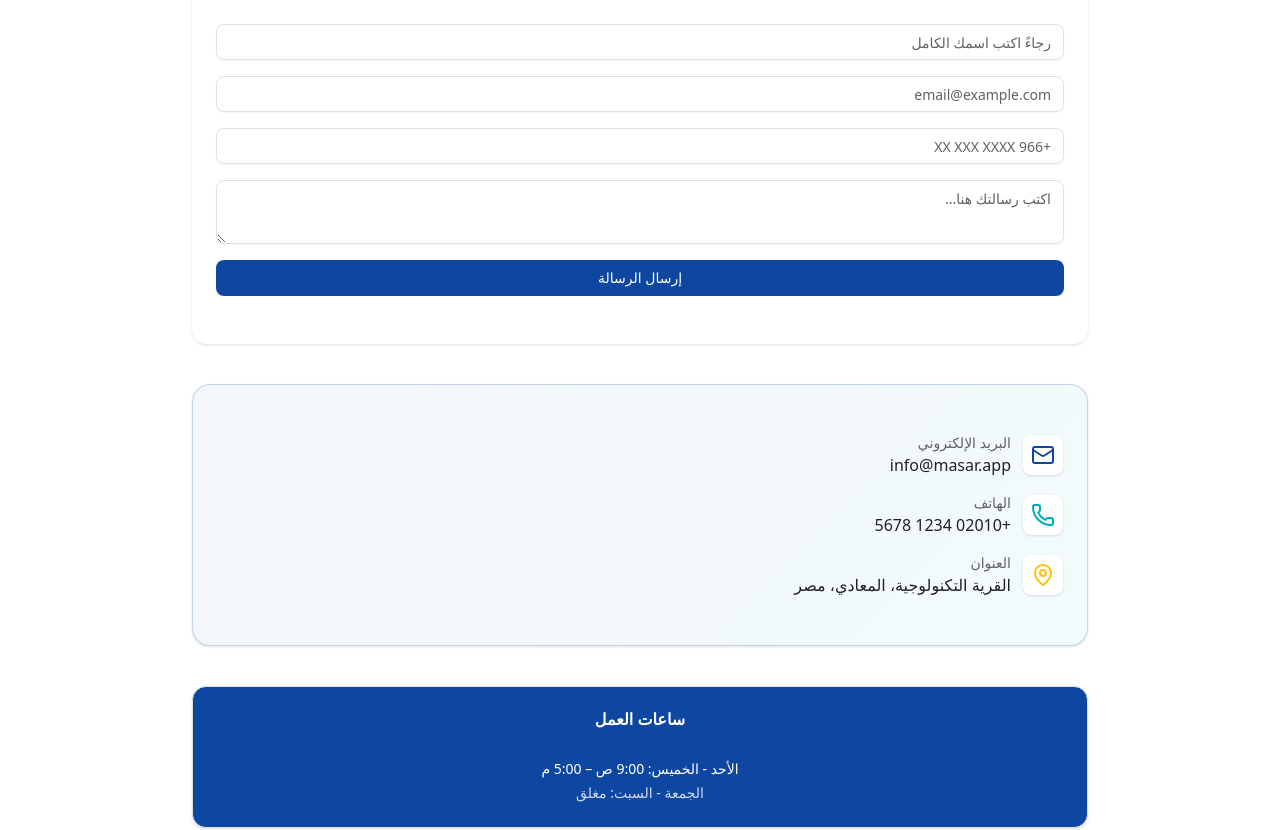
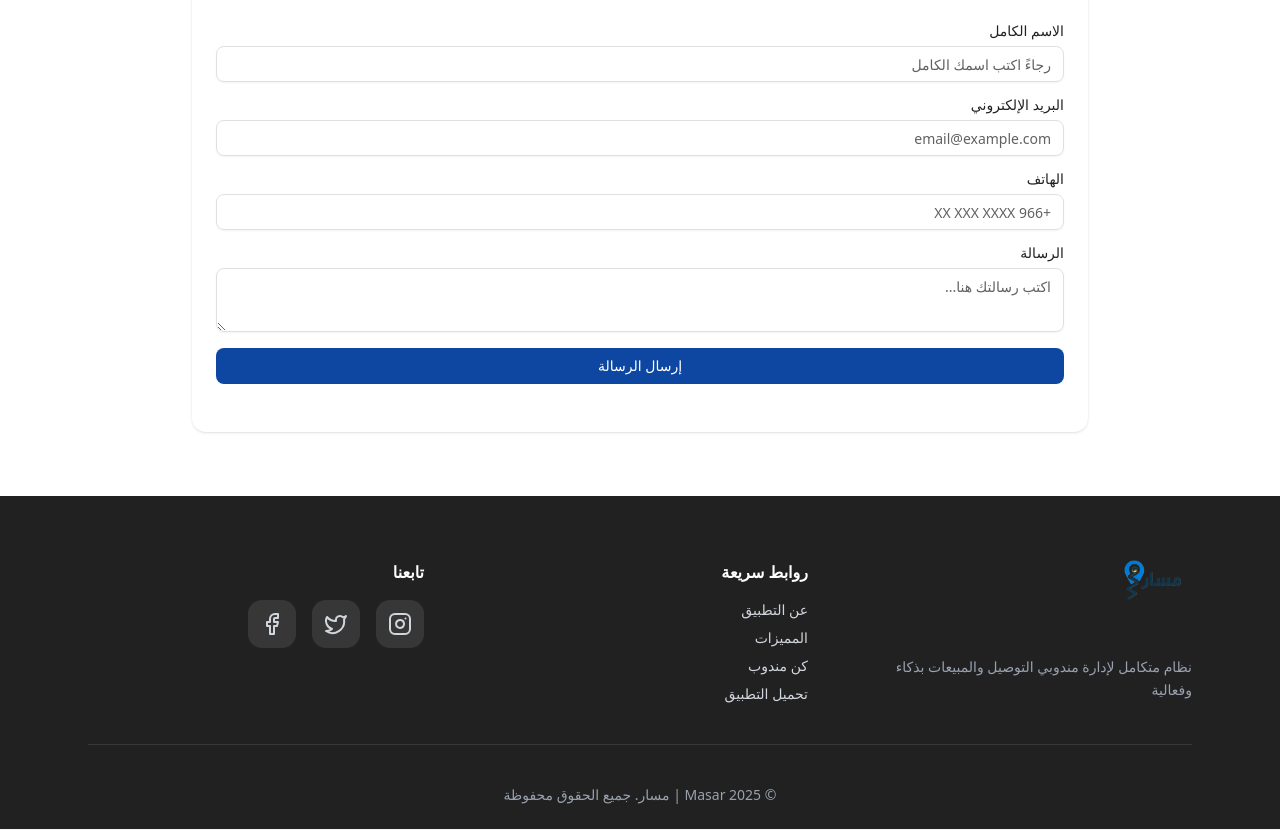
Before and after one commit to A-Amiin/Masar-ITi-Gp, a React (Vite) app: page / in a window 1280 px wide. Shown: the part 5780-6610 px from the top of the page. Built offline with nearby package versions, Linux system fonts and the light colour scheme.

Commit message:
setting the validation with Zod & RHF -- for the fileds

```diff
--- a/package.json
+++ b/package.json
@@ -12,6 +12,7 @@
   "dependencies": {
     "@dataconnect/generated": "file:src/dataconnect-generated",
     "@hookform/resolvers": "^5.2.2",
+    "@radix-ui/react-label": "^2.1.8",
     "@radix-ui/react-select": "^2.2.6",
     "@radix-ui/react-slot": "^1.2.4",
     "@tailwindcss/vite": "^4.1.18",
--- /dev/null
+++ b/src/components/ui/form.jsx
@@ -0,0 +1,144 @@
+"use client";
+import * as React from "react"
+import { Slot } from "@radix-ui/react-slot"
+import { Controller, FormProvider, useFormContext, useFormState } from "react-hook-form";
+
+import { cn } from "@/lib/utils"
+import { Label } from "@/components/ui/label"
+
+const Form = FormProvider
+
+const FormFieldContext = React.createContext({})
+
+const FormField = (
+  {
+    ...props
+  }
+) => {
+  return (
+    <FormFieldContext.Provider value={{ name: props.name }}>
+      <Controller {...props} />
+    </FormFieldContext.Provider>
+  );
+}
+
+const useFormField = () => {
+  const fieldContext = React.useContext(FormFieldContext)
+  const itemContext = React.useContext(FormItemContext)
+  const { getFieldState } = useFormContext()
+  const formState = useFormState({ name: fieldContext.name })
+  const fieldState = getFieldState(fieldContext.name, formState)
+
+  if (!fieldContext) {
+    throw new Error("useFormField should be used within <FormField>")
+  }
+
+  const { id } = itemContext
+
+  return {
+    id,
+    name: fieldContext.name,
+    formItemId: `${id}-form-item`,
+    formDescriptionId: `${id}-form-item-description`,
+    formMessageId: `${id}-form-item-message`,
+    ...fieldState,
+  }
+}
+
+const FormItemContext = React.createContext({})
+
+function FormItem({
+  className,
+  ...props
+}) {
+  const id = React.useId()
+
+  return (
+    <FormItemContext.Provider value={{ id }}>
+      <div data-slot="form-item" className={cn("grid gap-2", className)} {...props} />
+    </FormItemContext.Provider>
+  );
+}
+
+function FormLabel({
+  className,
+  ...props
+}) {
+  const { error, formItemId } = useFormField()
+
+  return (
+    <Label
+      data-slot="form-label"
+      data-error={!!error}
+      className={cn("data-[error=true]:text-destructive", className)}
+      htmlFor={formItemId}
+      {...props} />
+  );
+}
+
+function FormControl({
+  ...props
+}) {
+  const { error, formItemId, formDescriptionId, formMessageId } = useFormField()
+
+  return (
+    <Slot
+      data-slot="form-control"
+      id={formItemId}
+      aria-describedby={
+        !error
+          ? `${formDescriptionId}`
+          : `${formDescriptionId} ${formMessageId}`
+      }
+      aria-invalid={!!error}
+      {...props} />
+  );
+}
+
+function FormDescription({
+  className,
+  ...props
+}) {
+  const { formDescriptionId } = useFormField()
+
+  return (
+    <p
+      data-slot="form-description"
+      id={formDescriptionId}
+      className={cn("text-muted-foreground text-sm", className)}
+      {...props} />
+  );
+}
+
+function FormMessage({
+  className,
+  ...props
+}) {
+  const { error, formMessageId } = useFormField()
+  const body = error ? String(error?.message ?? "") : props.children
+
+  if (!body) {
+    return null
+  }
+
+  return (
+    <p
+      data-slot="form-message"
+      id={formMessageId}
+      className={cn("text-destructive text-sm", className)}
+      {...props}>
+      {body}
+    </p>
+  );
+}
+
+export {
+  useFormField,
+  Form,
+  FormItem,
+  FormLabel,
+  FormControl,
+  FormDescription,
+  FormMessage,
+  FormField,
+}
--- /dev/null
+++ b/src/components/ui/label.jsx
@@ -0,0 +1,21 @@
+import * as React from "react"
+import * as LabelPrimitive from "@radix-ui/react-label"
+
+import { cn } from "@/lib/utils"
+
+function Label({
+  className,
+  ...props
+}) {
+  return (
+    <LabelPrimitive.Root
+      data-slot="label"
+      className={cn(
+        "flex items-center gap-2 text-sm leading-none font-medium select-none group-data-[disabled=true]:pointer-events-none group-data-[disabled=true]:opacity-50 peer-disabled:cursor-not-allowed peer-disabled:opacity-50",
+        className
+      )}
+      {...props} />
+  );
+}
+
+export { Label }
--- a/src/pages/Landing/components/ContactUs.jsx
+++ b/src/pages/Landing/components/ContactUs.jsx
@@ -1,19 +1,43 @@
-import { Card, CardContent, CardHeader, CardTitle } from "@/components/ui/card"
-import { Button } from "@/components/ui/button"
+import * as z from "zod"
+import { useForm } from "react-hook-form"
+import { zodResolver } from "@hookform/resolvers/zod"
+import { Form, FormControl, FormField, FormItem, FormLabel, FormMessage } from "@/components/ui/form"
 import { Input } from "@/components/ui/input"
 import { Textarea } from "@/components/ui/textarea"
-import { Mail, Phone, MapPin } from "lucide-react"
+import { Button } from "@/components/ui/button"
+import { Card, CardContent } from "@/components/ui/card"
+
+// Validation Schema
+const contactFormSchema = z.object({
+  name: z.string().min(2, "الاسم مطلوب ويجب أن يكون على الأقل حرفين"),
+  email: z.string().email("البريد الإلكتروني غير صالح"),
+  phone: z.string().min(10, "رقم الهاتف غير صالح"),
+  message: z.string().min(5, "الرسالة يجب أن تحتوي على 5 أحرف على الأقل"),
+})
 
 export default function ContactUs() {
+  const form = useForm({
+    resolver: zodResolver(contactFormSchema),
+    defaultValues: {
+      name: "",
+      email: "",
+      phone: "",
+      message: "",
+    },
+  })
+
+  const onSubmit = (values) => {
+    console.log(values)
+    alert("تم إرسال الرسالة بنجاح!")
+    form.reset()
+  }
+
   return (
     <section dir="rtl" className="py-16 bg-white">
       <div className="container max-w-4xl mx-auto space-y-10">
-
         {/* Header */}
         <div className="text-center space-y-2">
-          <h2 className="text-3xl font-bold text-brand-primary">
-            تواصل معنا
-          </h2>
+          <h2 className="text-3xl font-bold text-brand-primary">تواصل معنا</h2>
           <p className="text-brand-gray">
             نحن هنا للإجابة على استفساراتك ومساعدتك في البدء
           </p>
@@ -22,77 +46,72 @@
         {/* Form */}
         <Card className="border-0 w-full">
           <CardContent className="p-6 space-y-4">
-            <Input placeholder="رجاءً اكتب اسمك الكامل" />
-            <Input type="email" placeholder="email@example.com" />
-            <Input placeholder="+966 XX XXX XXXX" />
-            <Textarea rows={4} placeholder="اكتب رسالتك هنا..." />
+            <Form {...form}>
+              <form onSubmit={form.handleSubmit(onSubmit)} className="space-y-4">
+                <FormField
+                  control={form.control}
+                  name="name"
+                  render={({ field }) => (
+                    <FormItem>
+                      <FormLabel>الاسم الكامل</FormLabel>
+                      <FormControl>
+                        <Input placeholder="رجاءً اكتب اسمك الكامل" {...field} />
+                      </FormControl>
+                      <FormMessage />
+                    </FormItem>
+                  )}
+                />
 
-            <Button className="w-full bg-brand-primary hover:opacity-90">
-              إرسال الرسالة
-            </Button>
+                <FormField
+                  control={form.control}
+                  name="email"
+                  render={({ field }) => (
+                    <FormItem>
+                      <FormLabel>البريد الإلكتروني</FormLabel>
+                      <FormControl>
+                        <Input type="email" placeholder="email@example.com" {...field} />
+                      </FormControl>
+                      <FormMessage />
+                    </FormItem>
+                  )}
+                />
+
+                <FormField
+                  control={form.control}
+                  name="phone"
+                  render={({ field }) => (
+                    <FormItem>
+                      <FormLabel>الهاتف</FormLabel>
+                      <FormControl>
+                        <Input placeholder="+966 XX XXX XXXX" {...field} />
+                      </FormControl>
+                      <FormMessage />
+                    </FormItem>
+                  )}
+                />
+
+                <FormField
+                  control={form.control}
+                  name="message"
+                  render={({ field }) => (
+                    <FormItem>
+                      <FormLabel>الرسالة</FormLabel>
+                      <FormControl>
+                        <Textarea rows={4} placeholder="اكتب رسالتك هنا..." {...field} />
+                      </FormControl>
+                      <FormMessage />
+                    </FormItem>
+                  )}
+                />
+
+                <Button type="submit" className="w-full bg-brand-primary hover:opacity-90">
+                  إرسال الرسالة
+                </Button>
+              </form>
+            </Form>
           </CardContent>
         </Card>
-
-        {/* Contact Info */}
-        <Card className="
-                    container mx-auto rounded-2xl border
-                    bg-[linear-gradient(135deg,rgba(13,71,161,0.05)_0%,rgba(0,172,193,0.05)_100%)]
-                    dark:bg-[linear-gradient(135deg,rgba(13,71,161,0.12)_0%,rgba(0,172,193,0.12)_100%)]
-                    border-[#0D47A133] dark:border-muted-dark
-                ">
-          <CardContent className="p-6 space-y-4">
-
-            <InfoItem
-              icon={<Mail className="text-brand-primary" />}
-              title="البريد الإلكتروني"
-              value="info@masar.app"
-            />
-
-            <InfoItem
-              icon={<Phone className="text-brand-cyan" />}
-              title="الهاتف"
-              value="+02010 1234 5678"
-            />
-
-            <InfoItem
-              icon={<MapPin className="text-brand-amber" />}
-              title="العنوان"
-              value="القرية التكنولوجية، المعادي، مصر"
-            />
-
-          </CardContent>
-        </Card>
-
-        {/* Working Hours */}
-        <Card className="bg-brand-primary text-white">
-          <CardHeader>
-            <CardTitle className="text-center">ساعات العمل</CardTitle>
-          </CardHeader>
-          <CardContent className="text-center space-y-1 text-sm">
-            <p>الأحد - الخميس: 9:00 ص – 5:00 م</p>
-            <p className="opacity-80">الجمعة - السبت: مغلق</p>
-          </CardContent>
-        </Card>
-
       </div>
     </section>
   )
 }
-
-function InfoItem({
-  icon,
-  title,
-  value,
-}) {
-  return (
-    <div className="flex items-center gap-3">
-      <div className="p-2 rounded-md bg-white shadow-sm">
-        {icon}
-      </div>
-      <div>
-        <p className="text-sm text-brand-gray">{title}</p>
-        <p className="font-medium">{value}</p>
-      </div>
-    </div>
-  )
-}
```
Also changed, not shown: 1 other file (tests, documents, lock files or other folders).
